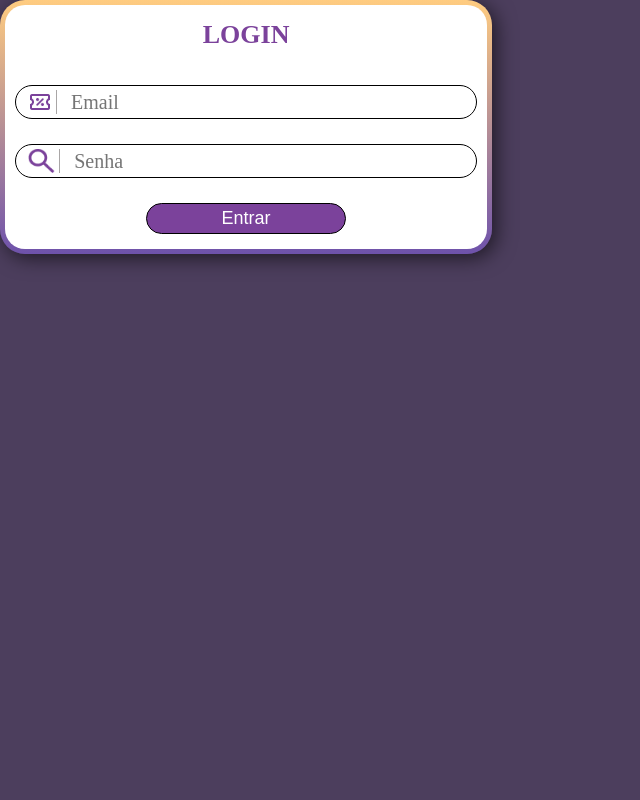
After one commit to erickgusson/SENAC-Projeto-Integrador, a PHP site: page /login-cadastro.html in a window 1280 px wide. The commit adds this page. Shown: the whole page, without its empty margins (0-640 px from the left). Run offline with PHP 8.4, Linux system fonts and the light colour scheme; some web fonts are replaced.

Commit message:
Alterações
Alteraçoes básicas em todas as páginas,
Início da página de login e cadastro

```diff
--- a/css/finalizar-compra.css
+++ b/css/finalizar-compra.css
@@ -34,6 +34,7 @@ input[type="search"]{
 
 .pedido-info, .pedido-pagamento {
     text-align: center;
+    width: 100%;
 }
 
 .pedido-info h3, .pedido-pagamento h3 {
--- /dev/null
+++ b/css/login-cadastro.css
@@ -0,0 +1,39 @@
+form{
+    display: flex;
+    flex-direction: column;
+
+    margin: 10px;
+    gap: 25px;
+}
+
+h2{
+    text-align: center;
+    font-size: 26px;
+    color: #7B429B;
+    margin-bottom: 10px;
+}
+
+input[type="email"],
+input[type="password"]{
+    outline: none;
+    /* border: 1px solid black;
+    border-radius: 25px; */
+
+    width: 400px;
+    padding: 0 10px;
+
+    font-size: 20px;
+
+}
+
+input[type="button"]{
+
+    align-self: center;
+    text-align: center;
+
+    width: 200px;
+    background-color: #7B429B;
+    color: white;
+
+
+}
--- a/css/style.css
+++ b/css/style.css
@@ -29,7 +29,7 @@ body {
     width: 100%;
 }
 
-.botao{
+.botao-geral{
     display: flex;
     align-items: center;
 
@@ -44,15 +44,21 @@ body {
     border-radius: 25px;
     padding: 4px 12px;
 
-
+    transition: 500ms;
 }
 
 /* Botão pesquisar */
-.botao img{
+.botao-geral img{
     height: 24px;
     border-right: 1px solid #a9a6a6;
     margin-right: 4px;
     padding-right: 4px;
+}
+
+.botao-geral:hover{
+    cursor: pointer;
+    color: #6e52ab;
+    font-weight: bold;
 }
 
 input[type="search"]
@@ -66,7 +72,7 @@ input[type="search"]
     color: black;
 
     height: max-content;
-    width: 100%;
+    width: max-content;
 
     padding: 5px 0;
     border: 5px solid transparent;
--- a/index.html
+++ b/index.html
@@ -36,9 +36,9 @@
 
                 <div class="col">
 
-                    <a href="#" class="botao"><img src="img/icon/icon-carrinho.png" alt="">Carrinho</a>
-                    <a href="produtos.html" class="botao"><img src="img/icon/icon-pesquisar.png" alt="">Pesquisar</a>
-                    <a href="sobre.html" class="botao"><img src="img/icon/icon-quem-somos.png" alt="">Quem somos</a>
+                    <a href="#" class="botao-geral"><img src="img/icon/icon-carrinho.png" alt="">Carrinho</a>
+                    <a href="produtos.html" class="botao-geral"><img src="img/icon/icon-pesquisar.png" alt="">Pesquisar</a>
+                    <a href="sobre.html" class="botao-geral"><img src="img/icon/icon-quem-somos.png" alt="">Quem somos</a>
 
                 </div>
 
--- /dev/null
+++ b/login-cadastro.html
@@ -0,0 +1,35 @@
+<!DOCTYPE html>
+<html lang="pt-br">
+
+<head>
+    <meta charset="UTF-8">
+    <meta name="viewport" content="width=device-width, initial-scale=1.0">
+    <title>Login/Cadastrar</title>
+    <link rel="stylesheet" href="css/style.css">
+    <link rel="stylesheet" href="css/login-cadastro.css">
+
+</head>
+
+<body>
+    <div class="caixa login-cadastro">
+
+        <form action="#" method="post">
+            <h2>LOGIN</h2>
+            <span class="botao-geral"><img src="img/icon/icon-cupom.png" alt="">
+                <input type="email" name="email" id="email" placeholder="Email" required>
+            </span>
+
+            <span class="botao-geral"><img src="img/icon/icon-pesquisar.png" alt="">
+                <input type="password" name="senha" id="senha" placeholder="Senha" required>
+            </span>
+
+            <input type="button" value="Entrar" class="botao-geral">
+
+        </form>
+
+
+
+    </div>
+</body>
+
+</html>
--- a/produtos.html
+++ b/produtos.html
@@ -26,8 +26,8 @@
                 <h1>Doces Lunares</h1>
             </div>
             <div class="col">
-                <a href="#" class="botao"><img src="img/icon/icon-carrinho.png" alt="">Carrinho</a>
-                <a href="sobre.html" class="botao"><img src="img/icon/icon-quem-somos.png" alt="">Quem somos</a>
+                <a href="#" class="botao-geral"><img src="img/icon/icon-carrinho.png" alt="">Carrinho</a>
+                <a href="sobre.html" class="botao-geral"><img src="img/icon/icon-quem-somos.png" alt="">Quem somos</a>
             </div>
         </nav>
     </header>
@@ -61,7 +61,7 @@
             <div class="produtos-meio">
                 <div class="titulo-produtos">
                     <h2>TODOS</h2>
-                    <span class="botao"><img src="img/icon/icon-pesquisar.png" alt=""><input type="search"></span>
+                    <span class="botao-geral"><img src="img/icon/icon-pesquisar.png" alt=""><input type="search"></span>
                 </div>
 
                 <div class="lista-produtos">
--- a/sobre.html
+++ b/sobre.html
@@ -24,7 +24,7 @@
                 <h1>Doces Lunares</h1>
             </div>
             <div class="col">
-                <a href="#" class="botao"><img src="img/icon/icon-carrinho.png" alt="">Carrinho</a>
+                <a href="#" class="botao-geral"><img src="img/icon/icon-carrinho.png" alt="">Carrinho</a>
             </div>
         </nav>
     </header>
```
Also changed, not shown: finalizar-compra.html (+5 -5 lines).
